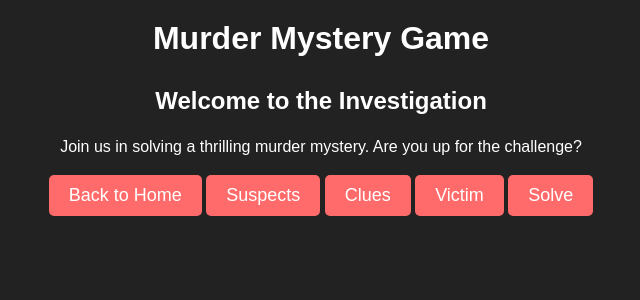
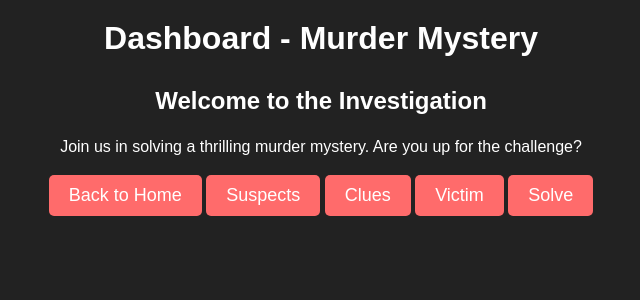
Before and after one commit to hershey-harsh/Murder-Mystery, a Flask app: page /game in a window 1280 px wide. Shown: the top 300 px of the page, without its empty margins (319-959 px from the left). Run offline with Flask 3, Linux system fonts and the light colour scheme.

Commit message:
Update game.html

```diff
--- a/templates/game.html
+++ b/templates/game.html
@@ -4,12 +4,12 @@
   <meta charset="UTF-8">
   <meta name="viewport" content="width=device-width, initial-scale=1.0">
   <link rel="stylesheet" href="static/style.css">
-  <title>Murder Mystery Game</title>
+  <title>Dashboard - Murder Mystery</title>
 </head>
 
 <body>
   <header>
-    <h1>Murder Mystery Game</h1>
+    <h1>Dashboard - Murder Mystery</h1>
   </header>
 
   <main>
```
